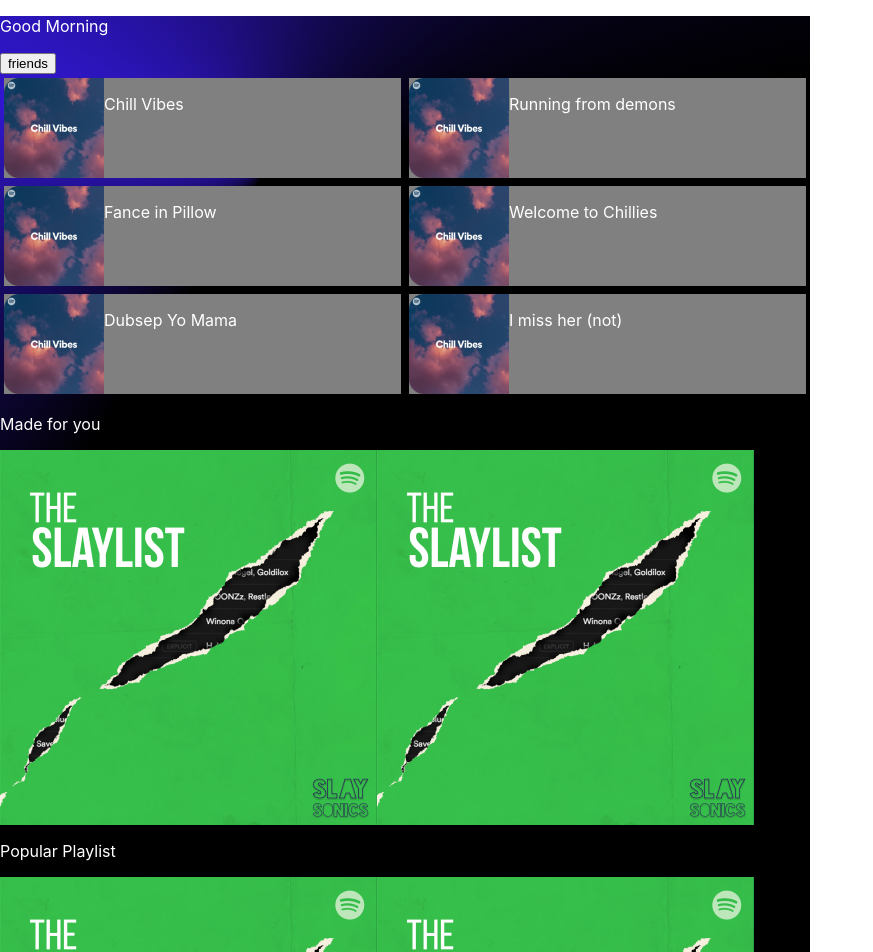
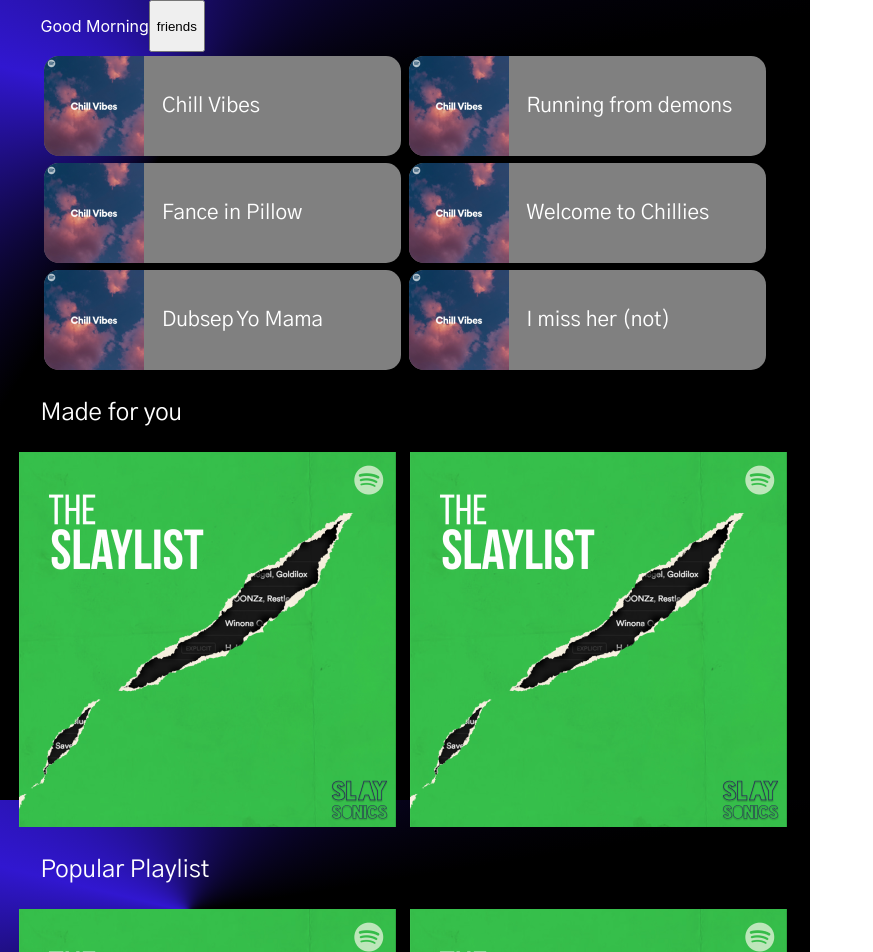
Before and after one commit to christophermarek/cs4474-Group, a React (Create React App) app: page / in a window 1280 px wide. Shown: the top 952 px of the page, without its empty margins (0-873 px from the left). Built offline with nearby package versions, Linux system fonts and the light colour scheme.

Commit message:
homepage styles

```diff
--- a/src/App.css
+++ b/src/App.css
@@ -1,7 +1,14 @@
-.App {
+@import url('https://fonts.googleapis.com/css2?family=Gothic+A1&display=swap');
+
+html {
+    min-height: 100%;
     width: 810px;
     height: 1080px;
+}
+
+.App {
     background: conic-gradient(from 182.3deg at 33.11% 13.99%, #000000 -101.25deg, #000000 30deg, #3117D0 101.25deg, #000000 258.75deg, #000000 390deg);
+    background-attachment: fixed;
     color: white;
 }
 
@@ -23,6 +30,13 @@
     background-color: grey;
     color: white;
     margin: 1%;
+    align-items: center;
+    border-radius: 15px;
+}
+
+.large{
+    font-family: 'Gothic A1', sans-serif;
+    font-size: 1.5em;
 }
 
 .sidebysidealbums {
@@ -32,3 +46,27 @@
 .selected{
     color:red;
 }
+
+#top{
+    display: flex;
+}
+
+.rec_played_text{
+    margin-left: 5%;
+    font-size: 1.3em;
+    font-family: 'Gothic A1', sans-serif;
+}
+
+#homepage{
+    margin-left: 5%;
+    margin-right: 5%;
+
+}
+
+.albumdivleft{
+    margin-left: -3%;
+    margin-right: 1%;
+}
+.albumdivright{
+    margin-left: 1%;
+}
--- a/src/HomePage.js
+++ b/src/HomePage.js
@@ -23,34 +23,48 @@
             {friendsReccomendations ?
 
                 (
-                    <FriendsRecomendations setFriendsReccomendations={setFriendsReccomendations}/>
+                    <FriendsRecomendations setFriendsReccomendations={setFriendsReccomendations} />
                 )
                 :
                 (
-                    <>
-                        <p>Good Morning</p>
-                        <input type='button' onClick={() => setFriendsReccomendations(true)} value='friends' />
+                    <div id='homepage'>
+                        <div id='top'>
+                            <p>Good Morning</p>
+                            <input type='button' onClick={() => setFriendsReccomendations(true)} value='friends' />
+                        </div>
 
                         <div id='rec_played_grid'>
                             {recently_played.map((item, index) =>
                                 <div key={index} id='recently_played_entry'>
                                     <img src={item.src} alt='recently played' />
-                                    <p>{item.name}</p>
+                                    <p className='rec_played_text'>{item.name}</p>
                                 </div>
                             )}
                         </div>
 
-                        <p>Made for you</p>
-                        <div className='sidebysidealbums'>
-                            <img src={album_pic_large} />
-                            <img src={album_pic_large} />
+                        <div>
+                            <p className='large'>Made for you</p>
+                            <div className='sidebysidealbums'>
+                            <div className='albumdivleft'>
+                                    <img src={album_pic_large} />
+                                </div>
+                                <div className='albumdivright'>
+                                    <img src={album_pic_large} />
+                                </div>
+                            </div>
                         </div>
-                        <p>Popular Playlist</p>
-                        <div className='sidebysidealbums'>
-                            <img src={album_pic_large} />
-                            <img src={album_pic_large} />
+                        <div>
+                            <p className='large'>Popular Playlist</p>
+                            <div className='sidebysidealbums'>
+                                <div className='albumdivleft'>
+                                    <img src={album_pic_large} />
+                                </div>
+                                <div className='albumdivright'>
+                                    <img src={album_pic_large} />
+                                </div>
+                            </div>
                         </div>
-                    </>
+                    </div>
 
                 )
             }
```
Also changed, not shown: 1 other file (tests, documents, lock files or other folders).
